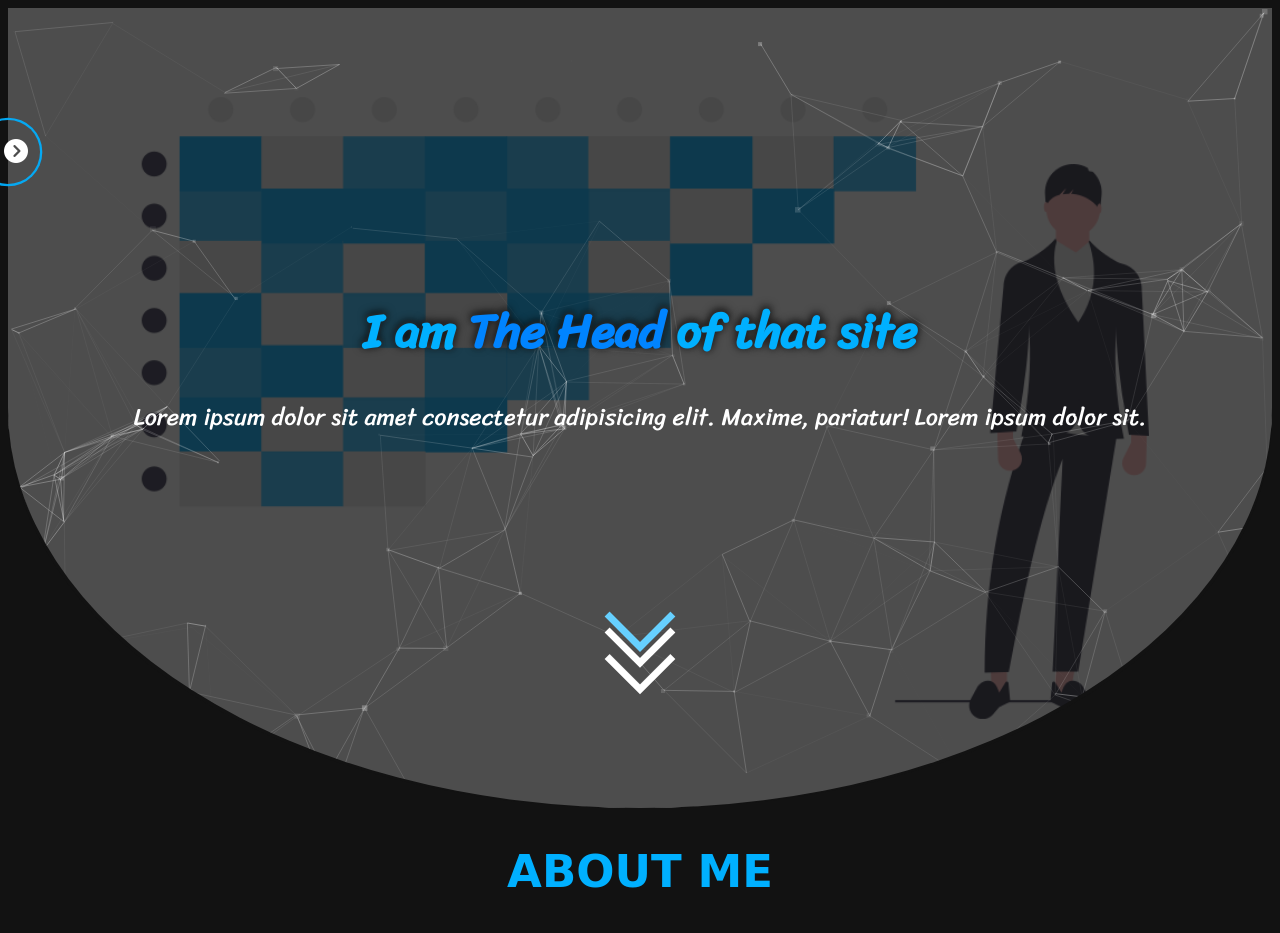
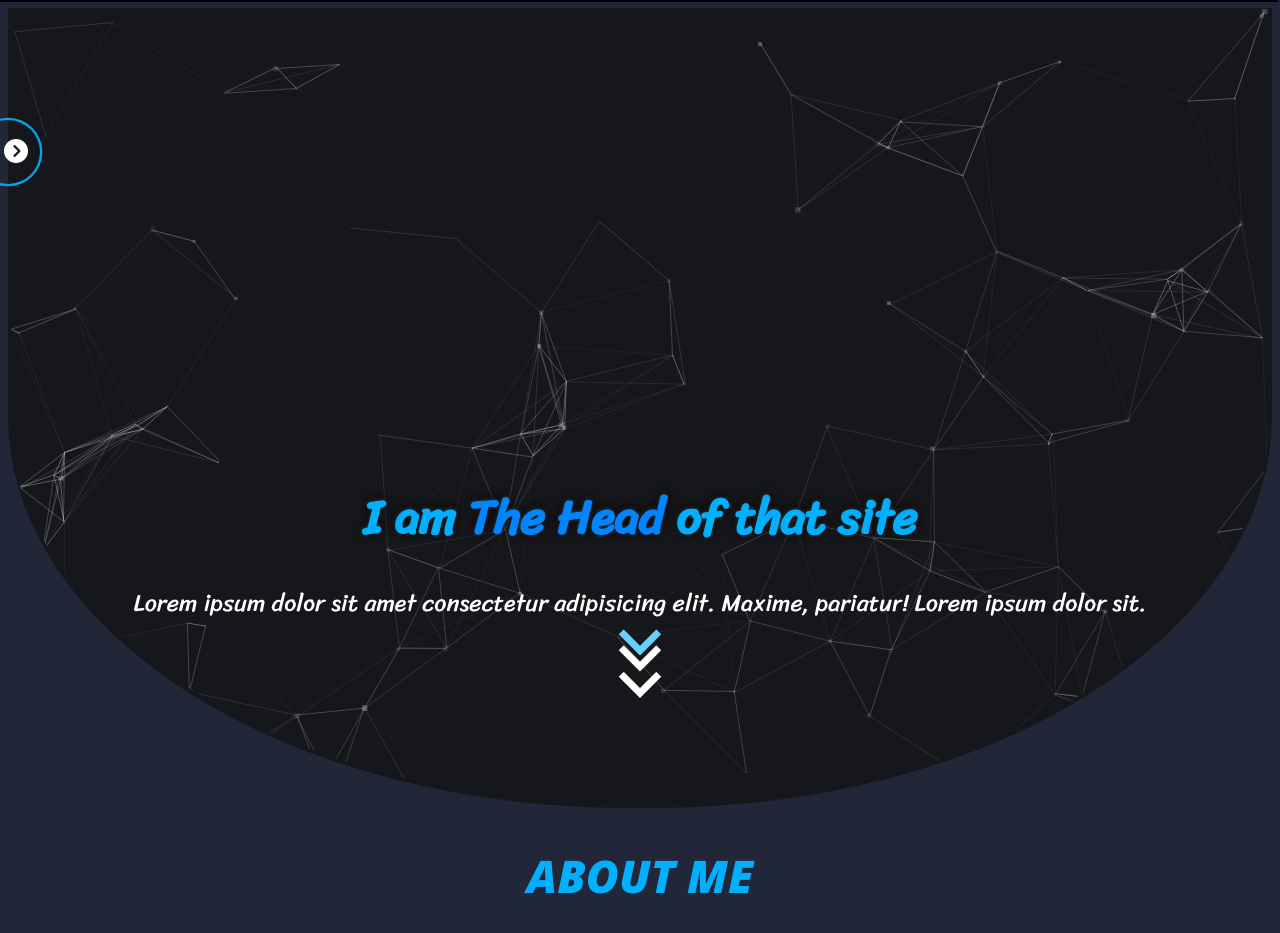
Before and after one commit to Safei-Ashraf/Landing-Page-Temp-2.0, a plain HTML site: page index.html in a window 1280 px wide. Shown: the top 933 px of the page. Drawn offline with nearby package versions, Linux system fonts and the light colour scheme.

Commit message:
updated fonts, animation size on hero

```diff
--- a/css/main.css
+++ b/css/main.css
@@ -1,6 +1,6 @@
 :root {
 	--main-color: rgb(0, 176, 255);
-	--theme-color: #121212;
+	--theme-color: #222639;
 	--white-color: #fff;
 }
 * {
@@ -37,7 +37,7 @@ h2 {
 	text-align: center;
 	font-weight: bold;
 	font-size: 45px;
-	font-family: "Righteous", cursive;
+	font-family: 'Open Sans', sans-serif;
 }
 
 /***STYLING Scrollbar**/
@@ -125,7 +125,7 @@ section#settings-box div.options-box {
 section#settings-box h4 {
 	margin: 0;
 	color: #222020;
-	font-family: "Righteous", cursive;
+	font-family: 'Open Sans', sans-serif;
 	font-size: 1.6rem;
 	margin-bottom: 1rem;
 }
@@ -221,13 +221,16 @@ section#settings-box .colors-list li.active-color {
 /* START LANDING PAGE */
 section#landing-page {
 	min-height: 100vh;
-	background-image: url(../imgs/hero/3.png);
-	background-size: cover;
+	background-image: url(/SVG/Background\ SVG.svg);
+	/* background-size: cover; */
+	background-repeat: no-repeat;
+	background-position-x: center;
 	background-attachment: fixed;
 	position: relative;
 	border-bottom-left-radius: 50% 50%;
 	border-bottom-right-radius: 50% 50%;
 }
+
 section#landing-page div.overlay {
 	background-color: rgba(18, 18, 18, 0.75);
 	position: absolute;
@@ -239,7 +242,7 @@ section#landing-page div.overlay {
 	border-bottom-right-radius: 49% 49%;
 	z-index: 1;
 }
-canvas{
+canvas {
 	border-bottom-left-radius: 50% 50%;
 	border-bottom-right-radius: 50% 50%;
 }
@@ -247,7 +250,7 @@ header.header-area {
 	position: relative;
 	z-index: 20;
 	color: #e2e2e2;
-	font-family: "Righteous", cursive;
+	font-family: 'Open Sans', sans-serif;
 	display: flex;
 	padding: 10px;
 	width: 100vw;
@@ -295,7 +298,7 @@ ul.nav-list li a.active {
 }
 
 section#landing-page div.intro-text {
-	margin-top: 50px;
+	margin-top: 9.2rem;
 	padding-top: 3rem;
 	width: 100%;
 	text-align: center;
@@ -326,10 +329,10 @@ div.intro-text p {
 section#landing-page div.arrow-down {
 	cursor: pointer;
 	position: relative;
-	width: 50px;
-	height: 50px;
+	width: 30px;
+	height: 30px;
 	margin: 0 auto;
-	margin-top: 15%;
+	margin-top: 30px;
 	transform: rotate(45deg);
 	-webkit-transform: rotate(45deg);
 	-moz-transform: rotate(45deg);
@@ -408,7 +411,7 @@ h2#about-header {
 	text-align: center;
 	font-weight: bold;
 	font-size: 45px;
-	font-family: "Righteous", cursive;
+	font-family: 'Open Sans', sans-serif;
 }
 section#about-me {
 	padding-top: 50px;
@@ -440,7 +443,7 @@ section#about-me div.info-box {
 }
 section#about-me h3 {
 	font-weight: bold;
-	font-family: "Righteous", cursive;
+	font-family: 'Open Sans', sans-serif;
 	font-size: 34px;
 	text-align: center;
 	margin-bottom: -10px;
@@ -511,7 +514,7 @@ section.projects-gallery h2 {
 	text-align: center;
 	font-weight: bold;
 	font-size: 45px;
-	font-family: "Righteous", cursive;
+	font-family: 'Open Sans', sans-serif;
 }
 section.projects-gallery div.img-box {
 	text-align: center;
@@ -531,6 +534,22 @@ section.projects-gallery div.img-box img {
 	-ms-border-radius: 8px;
 	-o-border-radius: 8px;
 	opacity: 0.9;
+}
+@keyframes scale {
+	0% {
+		transform: scale(1);
+		-webkit-transform: scale(1);
+		-moz-transform: scale(1);
+		-ms-transform: scale(1);
+		-o-transform: scale(1);
+	}
+	100% {
+		transform: scale(0.75);
+		-webkit-transform: scale(0.75);
+		-moz-transform: scale(0.75);
+		-ms-transform: scale(0.75);
+		-o-transform: scale(0.75);
+	}
 }
 section.projects-gallery div.img-box img:hover {
 	transition: 0.5s;
```
